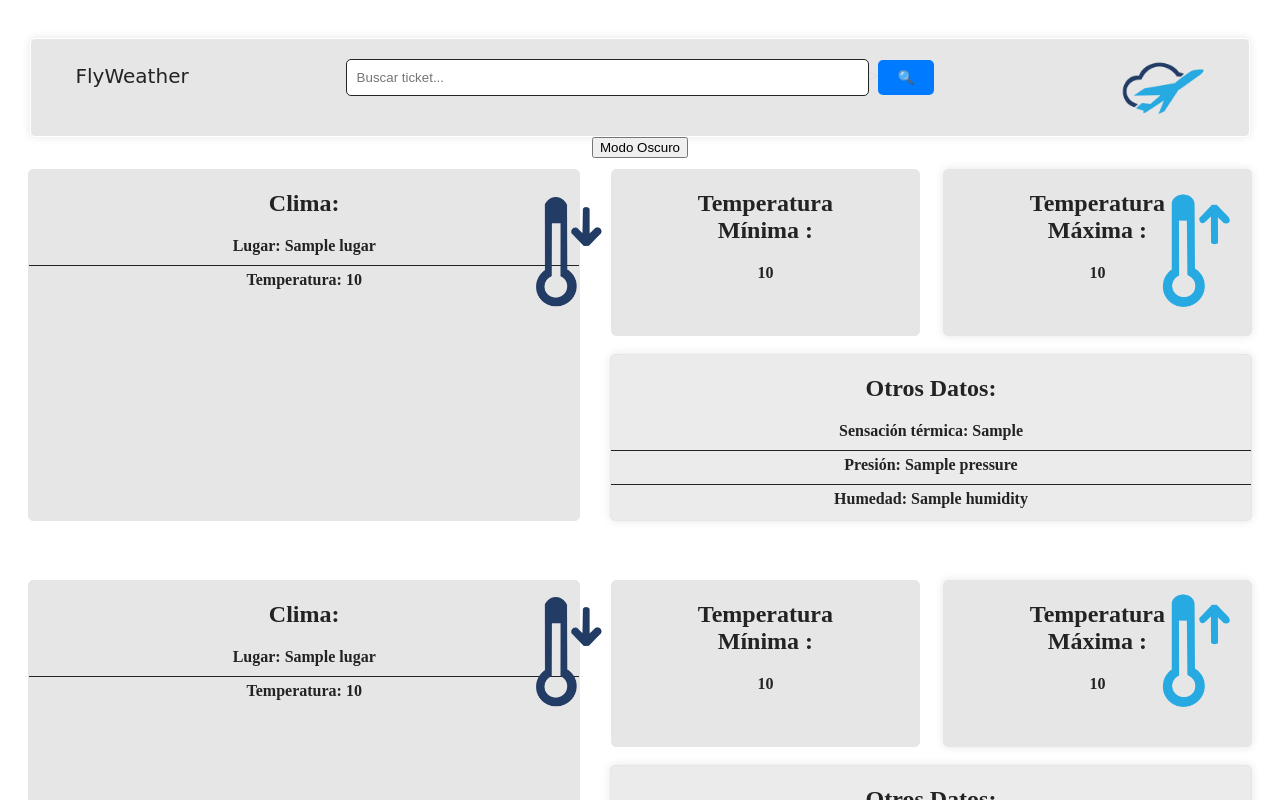
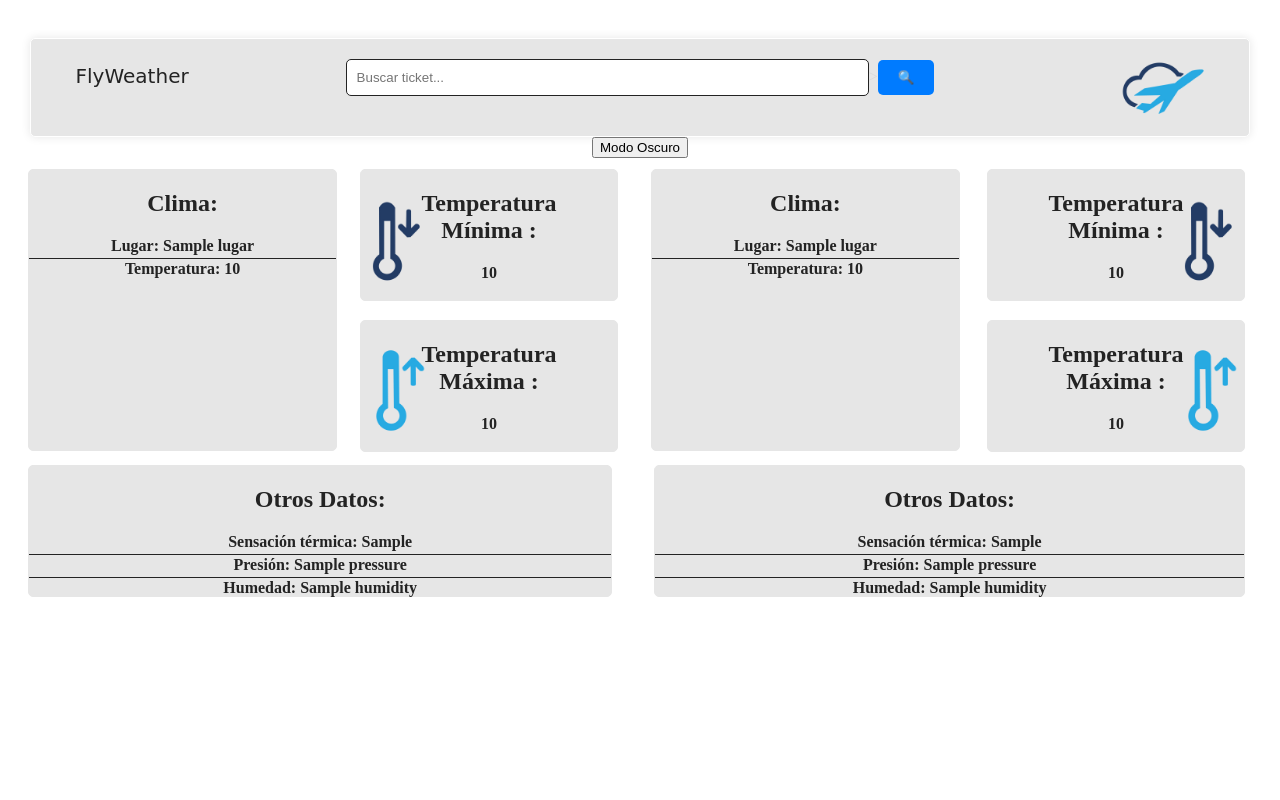
Before and after one commit to fernandocruzp/Flyweather, a Python web app: template website/template/Ticket.html in a window 1280 px wide. Run offline with Jinja, Linux system fonts and the light colour scheme; the template is opened without the code that fills it: most values are stand-ins (such as "Sample title", 1, 10 or a date in 2020).

Commit message:
Proyecto Terminado :)

```diff
--- a/website/template/Ticket.html
+++ b/website/template/Ticket.html
@@ -6,6 +6,8 @@
     <title>{% block title%}Ticket{% endblock %}</title>
     <!--Vista donde el usuario pondra su ticket para ver las ciudades de salida y de destino y de ahí sacar el clima de la ciudad a donde va-->
     <style>
+
+        /* Estilos para el cuerpo del documento */
         body {
             text-align: center;
             margin: 0;
@@ -14,6 +16,7 @@
             transition: background-color 0.3s, color 0.3s;
         }
 
+        /* Estilos para el contenedor de búsqueda */
         #search-container {
             background-color: #e6e6e6;
             margin: 1cm auto 0 auto; /* Margen superior de 0 para el contenedor */
@@ -25,6 +28,7 @@
             color: #D9D9D9;
         }
 
+        /* Estilos para el título "FlyWeather" */
         #fly-weather {
             color: #232323;
             padding: 0.7cm 1cm;
@@ -36,32 +40,35 @@
             z-index: 2; /* Asegura que el texto esté por encima de otras imágenes y elementos */
         }
 
-        /* Agrega espacio vertical entre los elementos de la lista */
+         /* Agrega espacio vertical entre los elementos de la lista */
         ul {
             list-style-type: none;
             padding: 0;
         }
 
         ul li {
-            margin-bottom: 5px; /* Añade espacio vertical entre los elementos de la lista */
+            margin-bottom: 1px; /* Añade espacio vertical entre los elementos de la lista */
         }
 
         /* Agrega una línea divisoria horizontal entre los elementos de la lista */
         ul li:not(:last-child) {
             border-bottom: 1px solid #232323; /* Cambia el color y el estilo de la línea */
-            padding-bottom: 10px; /* Espacio entre la línea y el siguiente elemento */
+            padding-bottom: 3px; /* Espacio entre la línea y el siguiente elemento */
         }
 
+        /* Estilos para el formulario de búsqueda */
         form {
             display: flex;
             flex-direction: column;
             align-items: center;
         }
 
+        /* Estilos para etiquetas */
         label {
             margin-bottom: 10px;
         }
 
+        /* Estilos para la caja de búsqueda */
         .search-box {
             display: flex;
             align-items: center;
@@ -69,6 +76,7 @@
             margin-bottom: 20px;
         }
 
+        /* Estilos para el campo de texto de búsqueda */
         input[type="text"] {
             flex: 1;
             padding: 10px;
@@ -77,6 +85,7 @@
             color: #232323;
         }
 
+        /* Estilos para el botón de búsqueda */
         .search-button {
             background-color: #007BFF;
             color: #fff;
@@ -90,6 +99,7 @@
             background-color: #0056b3;
         }
 
+        /* Estilos para las imágenes */
         #top-flyweather-image {
             position: fixed;
             top: 35px;
@@ -99,100 +109,149 @@
             z-index: 2;
         }
 
+        #top-alta-image {
+            position: fixed;
+            top: 340px;
+            right: 28px;
+            width: 100px;
+            height: auto; /* Esto mantendrá la proporción original de la imagen */
+            z-index: 2;
+        }
+
+        #top-baja-image {
+            position: fixed;
+            top: 190px;
+            right: 28px;
+            width: 100px;
+            height: auto; /* Esto mantendrá la proporción original de la imagen */
+            z-index: 2;
+        }
+
+        #top-alta-image1 {
+            position: fixed;
+            top: 340px;
+            left: 340px;
+            width: 100px;
+            height: auto; /* Esto mantendrá la proporción original de la imagen */
+            z-index: 2;
+        }
+
+        #top-baja-image1 {
+            position: fixed;
+            top: 190px;
+            left: 340px;
+            width: 100px;
+            height: auto; /* Esto mantendrá la proporción original de la imagen */
+            z-index: 2;
+        }
+
         #top-soleado-image {
             position: relative;
-            top: -35px;
-            left: 35px;
-            width: 280px;
+            top: -10px;
+            left: 7px;
+            width: 200px;
             height: auto; /* Esto mantendrá la proporción original de la imagen */
             z-index: 3;
         }
 
-        #top-soleado-image2 {
+        #top-soleado-image1 {
             position: relative;
-            top: -35px;
-            left: 35px;
-            width: 280px;
+            top: -10px;
+            left: 7px;
+            width: 200px;
             height: auto; /* Esto mantendrá la proporción original de la imagen */
             z-index: 3;
         }
 
         #top-nublado-image {
             position: relative;
-            top: -50px;
-            left: 35px;
-            width: 300px;
+            top: -10px;
+            left: 7px;
+            width: 200px;
             height: auto; /* Esto mantendrá la proporción original de la imagen */
             z-index: 3;
         }
 
-        #top-nublado-image2 {
+        #top-nublado-image1 {
             position: relative;
-            top: -50px;
-            left: 35px;
-            width: 300px;
+            top: -10px;
+            left: 7px;
+            width: 200px;
             height: auto; /* Esto mantendrá la proporción original de la imagen */
             z-index: 3;
         }
 
         #top-nubes-image {
             position: relative;
-            top: -50px;
-            left: 35px;
-            width: 300px;
-            height: auto; /* Esto mantendrá la proporción original de la imagen */
-            z-index: 3;
-        }
-        #top-nubes-image2 {
-            position: relative;
-            top: -50px;
-            left: 35px;
-            width: 300px;
+            top: -10px;
+            left: 7px;
+            width: 200px;
             height: auto; /* Esto mantendrá la proporción original de la imagen */
             z-index: 3;
         }
 
-        #top-alta-image {
-            position: fixed;
-            top: 180px;
-            right: 28px;
-            width: 140px;
+        #top-nubes-image1 {
+            position: relative;
+            top: -10px;
+            left: 7px;
+            width: 200px;
             height: auto; /* Esto mantendrá la proporción original de la imagen */
-            z-index: 2;
+            z-index: 3;
         }
 
-        #top-baja-image {
-            position: fixed;
-            top: 180px;
-            right: 650px;
-            width: 140px;
-            height: auto; /* Esto mantendrá la proporción original de la imagen */
-            z-index: 2;
-        }
-        #top-alta-image2 {
-            position: fixed;
-            top: 580px;
-            right: 28px;
-            width: 140px;
-            height: auto; /* Esto mantendrá la proporción original de la imagen */
-            z-index: 2;
+        /* Temperatura Ciudad 1 */
+        #temperatura-square {
+            background-color: #e6e6e6;
+            width: 24%; /* Ancho en porcentaje */
+            height: 280px; /* Altura deseada */
+            top: 169px; /* Distancia desde la parte superior */
+            left: 28px; /* Distancia desde la izquierda */
+            position: fixed; /* Posición fija */
+            border: 1px solid #e6e6e6;
+            border-radius: 5px;
+            box-shadow: 10 10 10px rgba(43, 43, 43, 0.1);
+            color: #232323;
+            clear: both; /* Evitar que se superponga con otros elementos */
+            z-index: 1;
         }
 
-        #top-baja-image2{
-            position: fixed;
-            top: 580px;
-            right: 650px;
-            width: 140px;
-            height: auto; /* Esto mantendrá la proporción original de la imagen */
-            z-index: 2;
+        /* Cuadro que indica la temperatura mínima*/
+        #temperatura-minima {
+            background-color: #e6e6e6;
+            width: 20%; /* Ancho en porcentaje */
+            height: 130px; /* Altura deseada */
+            top: 169px; /* Distancia desde la parte superior */
+            left: 360px; /* Distancia desde la izquierda */
+            position: fixed; /* Posición fija */
+            border: 1px solid #e6e6e6;
+            border-radius: 5px;
+            box-shadow: 10 10 10px rgba(43, 43, 43, 0.1);
+            color: #232323;
+            clear: both; /* Evitar que se superponga con otros elementos */
+            z-index: 1;
         }
 
-        /* Cuadrado debajo del buscador */
-        #bottom-square {
+        /* Cuadro que indica la temperatura máxima*/
+        #temperatura-maxima {
             background-color: #e6e6e6;
-            width: 43%; /* Ancho en porcentaje */
-            height: 350px; /* Altura deseada */
-            top: 169px; /* Distancia desde la parte superior */
+            width: 20%; /* Ancho en porcentaje */
+            height: 130px; /* Altura deseada */
+            top: 320px; /* Distancia desde la parte superior */
+            left: 360px; /* Distancia desde la izquierda */
+            position: fixed; /* Posición fija */
+            border: 1px solid #e6e6e6;
+            border-radius: 5px;
+            box-shadow: 10 10 10px rgba(43, 43, 43, 0.1);
+            color: #232323;
+            clear: both; /* Evitar que se superponga con otros elementos */
+            z-index: 1;
+        }
+        /* Cuadro que indica la sensación térmica, presión y humedad*/
+        #otros-datos {
+            background-color: #e6e6e6;
+            width: 45.5%; /* Ancho en porcentaje */
+            height: 130px; /* Altura deseada */
+            top: 465px; /* Distancia desde la parte superior */
             left: 28px; /* Distancia desde la derecha */
             position: fixed; /* Posición fija */
             border: 1px solid #e6e6e6;
@@ -200,114 +259,71 @@
             box-shadow: 10 10 10px rgba(43, 43, 43, 0.1);
             color: #232323;
             clear: both; /* Evitar que se superponga con otros elementos */
+            z-index: 1;
         }
 
-        #bottom-square2 {
+        #temperatura-square1 {
             background-color: #e6e6e6;
-            width: 43%; /* Ancho en porcentaje */
-            height: 350px; /* Altura deseada */
-            top: 580px; /* Distancia desde la parte superior */
-            left: 28px; /* Distancia desde la derecha */
+            width: 24%; /* Ancho en porcentaje */
+            height: 280px; /* Altura deseada */
+            top: 169px; /* Distancia desde la parte superior */
+            right: 320px; /* Distancia desde la derecha */
             position: fixed; /* Posición fija */
             border: 1px solid #e6e6e6;
             border-radius: 5px;
             box-shadow: 10 10 10px rgba(43, 43, 43, 0.1);
             color: #232323;
             clear: both; /* Evitar que se superponga con otros elementos */
+            z-index: 1;
         }
 
-        /* Rectángulo adicional */
-        .additional-square {
+        /* Cuadro que indica la temperatura mínima*/
+        #temperatura-minima1 {
             background-color: #e6e6e6;
-            width: 24%; /* Ancho en porcentaje */
-            height: 165px; /* Altura deseada */
+            width: 20%; /* Ancho en porcentaje */
+            height: 130px; /* Altura deseada */
             top: 169px; /* Distancia desde la parte superior */
-            right: 28px; /* Distancia desde la derecha */
+            right: 35px; /* Distancia desde la derecha */
             position: fixed; /* Posición fija */
             border: 1px solid #e6e6e6;
             border-radius: 5px;
-            box-shadow: 0 0 10px rgba(0, 0, 0, 0.1);
+            box-shadow: 10 10 10px rgba(43, 43, 43, 0.1);
             color: #232323;
             clear: both; /* Evitar que se superponga con otros elementos */
             z-index: 1;
         }
 
-        /* Rectángulo adicional */
-        .additional-square1 {
+        /* Cuadro que indica la temperatura máxima*/
+        #temperatura-maxima1 {
             background-color: #e6e6e6;
-            width: 24%; /* Ancho en porcentaje */
-            height: 165px; /* Altura deseada */
-            top: 169px; /* Distancia desde la parte superior */
-            right: 360px; /* Distancia desde la derecha */
+            width: 20%; /* Ancho en porcentaje */
+            height: 130px; /* Altura deseada */
+            top: 320px; /* Distancia desde la parte superior */
+            right: 35px; /* Distancia desde la derecha */
             position: fixed; /* Posición fija */
             border: 1px solid #e6e6e6;
             border-radius: 5px;
-            box-shadow: 50 30 10px rgba(0, 0, 0, 0.1);
+            box-shadow: 10 10 10px rgba(43, 43, 43, 0.1);
             color: #232323;
             clear: both; /* Evitar que se superponga con otros elementos */
             z-index: 1;
         }
-        /* Rectángulo adicional */
-        .additional-square2 {
-            background-color: #ebebeb;
-            width: 50%; /* Ancho en porcentaje */
-            height: 165px; /* Altura deseada */
-            top: 354px; /* Distancia desde la parte superior */
-            right: 28px; /* Distancia desde la derecha */
+        /* Cuadro que indica la sensación térmica, presión y humedad*/
+        #otros-datos1 {
+            background-color: #e6e6e6;
+            width: 46%; /* Ancho en porcentaje */
+            height: 130px; /* Altura deseada */
+            top: 465px; /* Distancia desde la parte superior */
+            right: 35px; /* Distancia desde la derecha */
             position: fixed; /* Posición fija */
             border: 1px solid #e6e6e6;
             border-radius: 5px;
-            box-shadow: 0 0 10px rgba(0, 0, 0, 0.1);
-            color: #232323;
-            clear: both; /* Evitar que se superponga con otros elementos */
-            z-index: 1;
-        }
-        /* Rectángulo adicional */
-        .additional-square3 {
-            background-color: #e6e6e6;
-            width: 24%; /* Ancho en porcentaje */
-            height: 165px; /* Altura deseada */
-            top: 580px; /* Distancia desde la parte superior */
-            right: 28px; /* Distancia desde la derecha */
-            position: fixed; /* Posición fija */
-            border: 1px solid #e6e6e6;
-            border-radius: 5px;
-            box-shadow: 0 0 10px rgba(0, 0, 0, 0.1);
+            box-shadow: 10 10 10px rgba(43, 43, 43, 0.1);
             color: #232323;
             clear: both; /* Evitar que se superponga con otros elementos */
             z-index: 1;
         }
 
-        /* Rectángulo adicional */
-        .additional-square4 {
-            background-color: #e6e6e6;
-            width: 24%; /* Ancho en porcentaje */
-            height: 165px; /* Altura deseada */
-            top: 580px; /* Distancia desde la parte superior */
-            right: 360px; /* Distancia desde la derecha */
-            position: fixed; /* Posición fija */
-            border: 1px solid #e6e6e6;
-            border-radius: 5px;
-            box-shadow: 50 30 10px rgba(0, 0, 0, 0.1);
-            color: #232323;
-            clear: both; /* Evitar que se superponga con otros elementos */
-            z-index: 1;
-        }
-        /* Rectángulo adicional */
-        .additional-square5 {
-            background-color: #ebebeb;
-            width: 50%; /* Ancho en porcentaje */
-            height: 165px; /* Altura deseada */
-            top: 765px; /* Distancia desde la parte superior */
-            right: 28px; /* Distancia desde la derecha */
-            position: fixed; /* Posición fija */
-            border: 1px solid #e6e6e6;
-            border-radius: 5px;
-            box-shadow: 0 0 10px rgba(0, 0, 0, 0.1);
-            color: #232323;
-            clear: both; /* Evitar que se superponga con otros elementos */
-            z-index: 1;
-        }
         /* Modo Oscuro */
         body.dark-mode {
             background-color: #c7c7c7;
@@ -320,10 +336,14 @@
             color: #ebebeb;
         }
 
-        body.dark-mode #bottom-square,
-        body.dark-mode .additional-square,
-        body.dark-mode .additional-square1,
-        body.dark-mode .additional-square2{
+        body.dark-mode #temperatura-square,
+        body.dark-mode #temperatura-square1,
+        body.dark-mode #temperatura-minima,
+        body.dark-mode #temperatura-minima1,
+        body.dark-mode #temperatura-maxima,
+        body.dark-mode #temperatura-maxima1,
+        body.dark-mode #otros-datos,
+        body.dark-mode #otros-datos1{
             background-color: #232323;
             border: 1px solid #232323;
             color: #c7c7c7;
@@ -336,7 +356,9 @@
         body.dark-mode input[type="text"] {
             border: 1px solid #c7c7c7;
             color: #c7c7c7;
+
         }
+
     </style>
 
 </head>
@@ -352,19 +374,86 @@
     </form>
     </div>
 
-    <!-- Agrega las imagenes -->
-    <a href="/"><img id="top-flyweather-image" src="/static/logo.png" alt="logo de FlyWeather"></a>
+    <!-- Imágenes y contenido relacionado con el clima -->
+<!-- Agrega las imagenes -->
+<a href="\" ><img id="top-flyweather-image" src="/static/logo.png" alt="logo de FlyWeather"></a>
 <img id="top-alta-image" src="/static/alta.png" alt="Temperatura Máxima">
 <img id="top-baja-image" src="/static/baja.png" alt="Temperatura mínima">
-    <img id="top-alta-image2" src="/static/alta.png" alt="Temperatura Máxima">
-<img id="top-baja-image2" src="/static/baja.png" alt="Temperatura mínima">
+<img id="top-alta-image1" src="/static/alta.png" alt="Temperatura Máxima">
+<img id="top-baja-image1" src="/static/baja.png" alt="Temperatura mínima">
 
 <!-- Cuadrado debajo del buscador -->
-<div id="bottom-square">
+<div id="temperatura-square">
     <!-- Contenido dentro del cuadrado -->
     <h2>Clima:</h2>
     <ul>
         {% set ticket = tickets[0] %}
+            {% if ticket != None %}
+                <li><strong>Lugar: {{ ticket["Lugar"] }}</strong></li>
+                <li><strong>Temperatura: {{ ticket["temp"] }}</strong></li>
+                    {% if ticket["clima"]=="Clear" %}
+                        <img id="top-soleado-image1" src="/static/soleado.png" alt="soleado">
+                    {% endif %}
+
+                    {% if ticket["clima"]=="Clouds" %}
+                            <img id="top-nublado-image1" src="/static/nublado.png" alt="nublado">
+                    {% endif %}
+
+                    {% if ticket["clima"]=="Rain" or ticket["clima"]=="Thunderstorm" %}
+                        <img id="top-nubes-image1" src="/static/nubes.png" alt="nubes">
+                    {% endif %}
+            {% else %}
+                <p><strong>No se encontró la ciudad</strong></p>
+            {% endif %}
+    </ul>
+</div>
+
+<!-- Rectángulo adicional -->
+<div id="temperatura-maxima">
+    <!-- Contenido dentro del rectángulo adicional -->
+    <h2 style="text-align: match-parent;">Temperatura<br>Máxima :</h2>
+    <ul>
+        {% set ticket = tickets[0]%}
+            {% if ticket != None %}
+                <li><strong>{{ ticket["temp_max"] }}</strong></li>
+            {% endif %}
+    </ul>
+</div>
+
+
+<!-- Rectángulo adicional 1-->
+<div id="temperatura-minima">
+    <!-- Contenido dentro del rectángulo adicional -->
+    <h2 style="text-align: match-parent;">Temperatura <br> Mínima :</h2>
+    <ul>
+        {% set ticket = tickets[0]%}
+            {% if ticket != None %}
+                <li><strong style="text-align: left;">{{ ticket["temp_min"] }}</strong></li>
+            {% endif %}
+    </ul>
+</div>
+
+<!-- Rectángulo adicional 2 -->
+<div id="otros-datos">
+    <!-- Contenido dentro del rectángulo adicional 2 -->
+    <h2>Otros Datos:</h2>
+    <ul>
+        {% set ticket =tickets[0] %}
+            {% if ticket != None %}
+                <li><strong>Sensación térmica: {{ ticket["feels_like"] }}</strong></li>
+                <li><strong>Presión: {{ ticket["pressure"] }}</strong></li>
+                <li><strong>Humedad: {{ ticket["humidity"] }}</strong></li>
+            {% endif %}
+    </ul>
+</div>
+
+<!----------------------------------------------------------------------------------------------------------->
+
+<div id="temperatura-square1">
+    <!-- Contenido dentro del cuadrado -->
+    <h2>Clima:</h2>
+    <ul>
+        {% set ticket = tickets[1] %}
             {% if ticket != None %}
                 <li><strong>Lugar: {{ ticket["Lugar"] }}</strong></li>
                 <li><strong>Temperatura: {{ ticket["temp"] }}</strong></li>
@@ -386,71 +475,7 @@
 </div>
 
 <!-- Rectángulo adicional -->
-<div class="additional-square">
-    <!-- Contenido dentro del rectángulo adicional -->
-    <h2 style="text-align: match-parent;">Temperatura<br>Máxima :</h2>
-    <ul>
-        {% set ticket = tickets[0]%}
-            {% if ticket != None %}
-                <li><strong>{{ ticket["temp_max"] }}</strong></li>
-            {% endif %}
-    </ul>
-</div>
-
-
-<!-- Rectángulo adicional 1-->
-<div class="additional-square1">
-    <!-- Contenido dentro del rectángulo adicional -->
-    <h2 style="text-align: match-parent;">Temperatura <br> Mínima :</h2>
-    <ul>
-        {% set ticket = tickets[0]%}
-            {% if ticket != None %}
-                <li><strong style="text-align: left;">{{ ticket["temp_min"] }}</strong></li>
-            {% endif %}
-    </ul>
-</div>
-
-<!-- Rectángulo adicional 2 -->
-<div class="additional-square2">
-    <!-- Contenido dentro del rectángulo adicional 2 -->
-    <h2>Otros Datos:</h2>
-    <ul>
-        {% set ticket =tickets[0] %}
-            {% if ticket != None %}
-                <li><strong>Sensación térmica: {{ ticket["feels_like"] }}</strong></li>
-                <li><strong>Presión: {{ ticket["pressure"] }}</strong></li>
-                <li><strong>Humedad: {{ ticket["humidity"] }}</strong></li>
-            {% endif %}
-    </ul>
-</div>
-<!----------------------------------------------------------------------------------------------------------->
-<!-- Cuadrado debajo del buscador -->
-<div id="bottom-square2">
-    <!-- Contenido dentro del cuadrado -->
-    <h2>Clima:</h2>
-    <ul>
-        {% set ticket = tickets[1] %}
-            {% if ticket != None %}
-                <li><strong>Lugar: {{ ticket["Lugar"] }}</strong></li>
-                <li><strong>Temperatura: {{ ticket["temp"] }}</strong></li>
-                    {% if ticket["clima"]=="Clear" %}
-                        <img id="top-soleado-image2" src="/static/soleado.png" alt="soleado">
-                    {% endif %}
-
-                    {% if ticket["clima"]=="Clouds" %}
-                            <img id="top-nublado-image2" src="/static/nublado.png" alt="nublado">
-                    {% endif %}
-
-                    {% if ticket["clima"]=="Rain" or ticket["clima"]=="Thunderstorm" %}
-                        <img id="top-nubes-image2" src="/static/nubes.png" alt="nubes">
-                    {% endif %}
-            {% else %}
-                <p><strong>No se encontró la ciudad</strong></p>
-            {% endif %}
-    </ul>
-</div>
-<!-- Rectángulo adicional -->
-<div class="additional-square3">
+<div id="temperatura-maxima1">
     <!-- Contenido dentro del rectángulo adicional -->
     <h2 style="text-align: match-parent;">Temperatura<br>Máxima :</h2>
     <ul>
@@ -463,7 +488,7 @@
 
 
 <!-- Rectángulo adicional 1-->
-<div class="additional-square4">
+<div id="temperatura-minima1">
     <!-- Contenido dentro del rectángulo adicional -->
     <h2 style="text-align: match-parent;">Temperatura <br> Mínima :</h2>
     <ul>
@@ -475,7 +500,7 @@
 </div>
 
 <!-- Rectángulo adicional 2 -->
-<div class="additional-square5">
+<div id="otros-datos1">
     <!-- Contenido dentro del rectángulo adicional 2 -->
     <h2>Otros Datos:</h2>
     <ul>
@@ -491,6 +516,11 @@
 <!-- Botón para activar el modo oscuro -->
 <button id="dark-mode-button">Modo Oscuro</button>
 
+<!-- Barra lateral para desplazarse hacia abajo -->
+    <div id="scroll-sidebar">
+        <div id="scroll-button"></div>
+    </div>
+
 <script>
     const darkModeButton = document.getElementById('dark-mode-button');
     const body = document.body;
```
Also changed, not shown: website/template/CIudad.html (+0 -10 lines).
